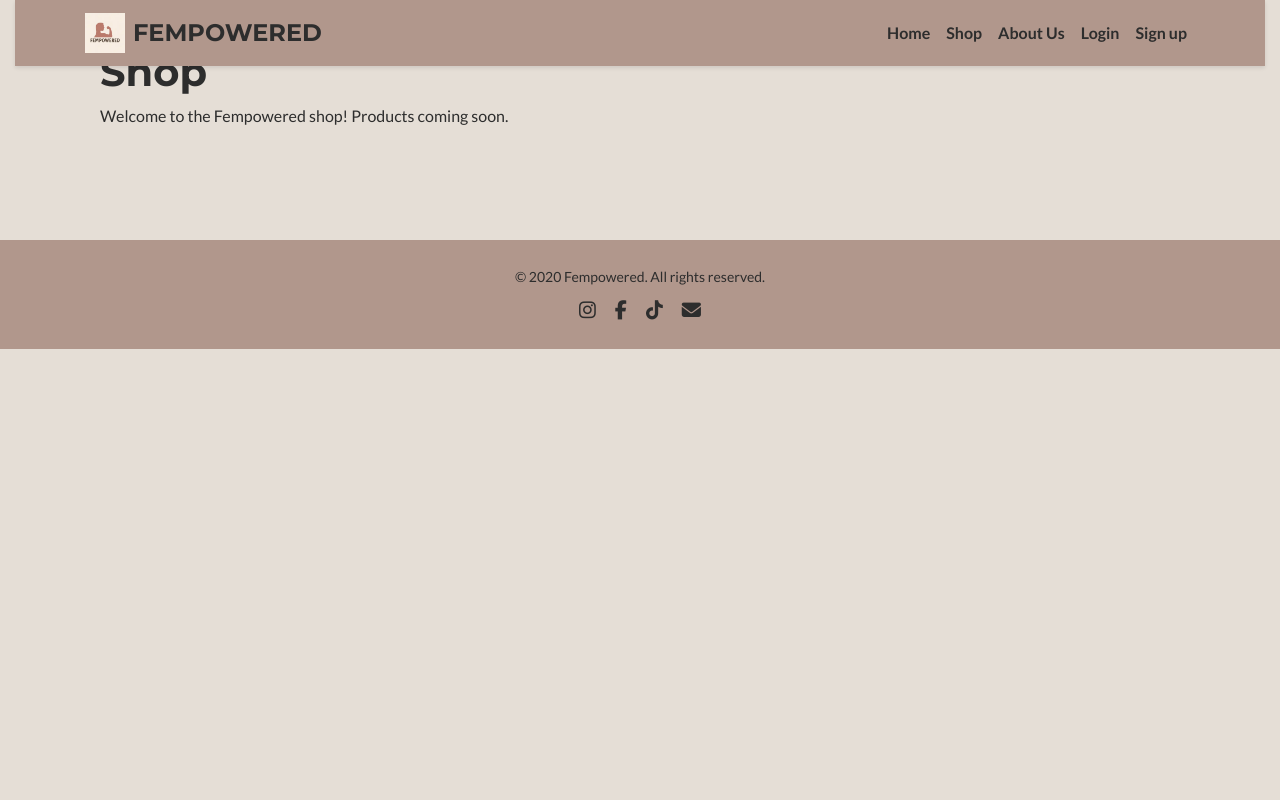
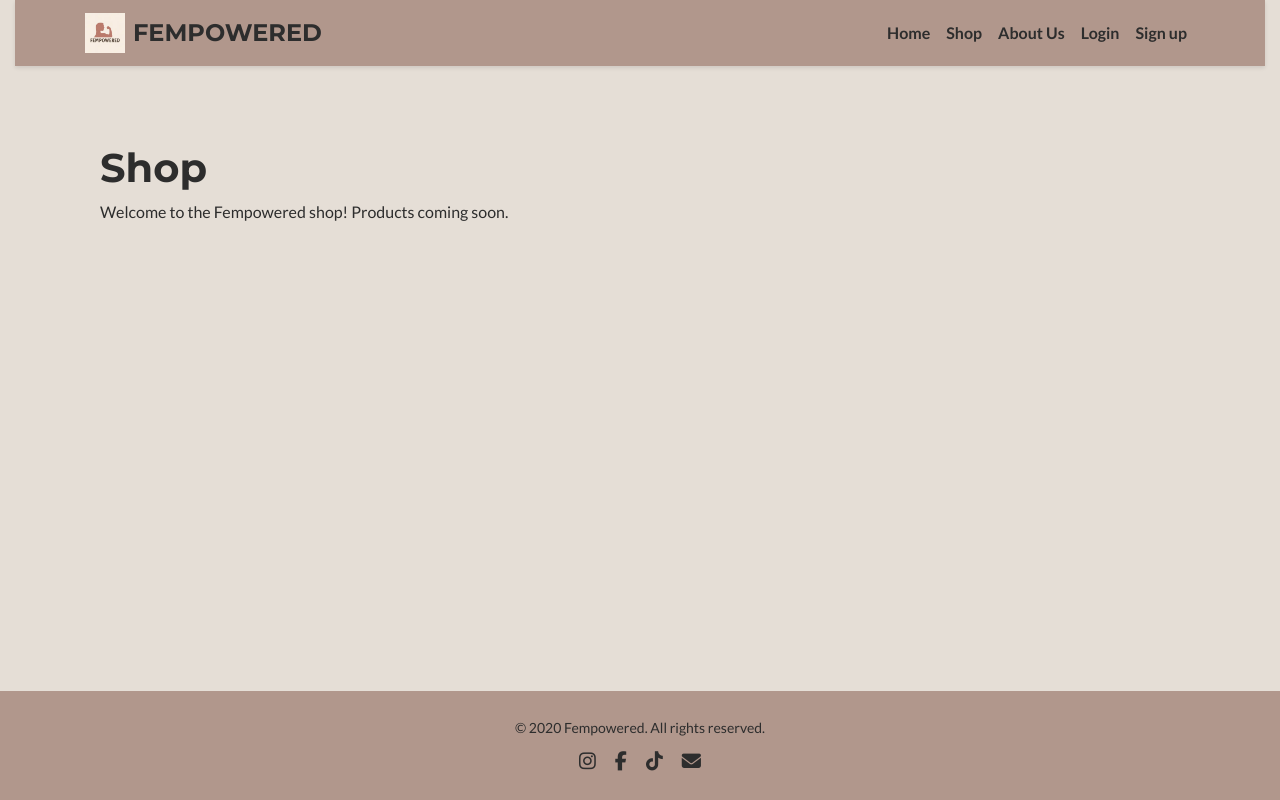
Before and after one commit to emelie-nilsson/fempowered, a Django app: template shop/templates/shop/shop.html in a window 1280 px wide. Run offline with Django 3.2, Linux system fonts and the light colour scheme; the template is opened without the code that fills it: most values are stand-ins (such as "Sample title", 1, 10 or a date in 2020).

Commit message:
Add air between navigationbar and heading, push footer down

```diff
--- a/static/css/style.css
+++ b/static/css/style.css
@@ -9,6 +9,8 @@
   --middle-color: #7c665e;          /* Earth */
   --highlight-color: #b1978c;       /* Mauve Taupe */
   --light-highlight-color: #e5ded6; /* Light Beige */
+
+  --navbar-h: 56px;
 }
 
 /* General */
@@ -16,7 +18,9 @@ body {
   font-family: var(--secondary-font);
   color: var(--primary-color);
   background-color: var(--light-highlight-color);
+  padding-top: var(--navbar-h);
 }
+
 
 h1, h2, h3, h4, h5, h6 {
   font-family: var(--primary-font);
@@ -151,3 +155,12 @@ a:hover {
   font-weight: 600;
   font-size: 1.25rem;
 }
+
+/* Media queries */
+
+/* height navbar */
+@media (min-width: 992px) {
+  :root {
+    --navbar-h: 72px;
+  }
+}
--- a/templates/base.html
+++ b/templates/base.html
@@ -30,8 +30,9 @@
     {% block extra_css %}{% endblock %}
   </head>
 
-  <body>
+  <body class="d-flex flex-column min-vh-100">
     <header class="container-fluid fixed-top">
+
       <!-- Navbar -->
       <nav class="navbar navbar-expand-lg fempowered-navbar">
         <div class="container d-flex align-items-center justify-content-between">
@@ -75,9 +76,9 @@
       </nav>
     </header>
 
-    <main class="container page-content">
-      {% block content %}{% endblock %}
-    </main>
+  <main class="container page-content flex-grow-1 py-4">
+    {% block content %}{% endblock %}
+  </main>
 
   <footer class="fempowered-footer py-4 mt-5">
     <div class="container text-center">
```
